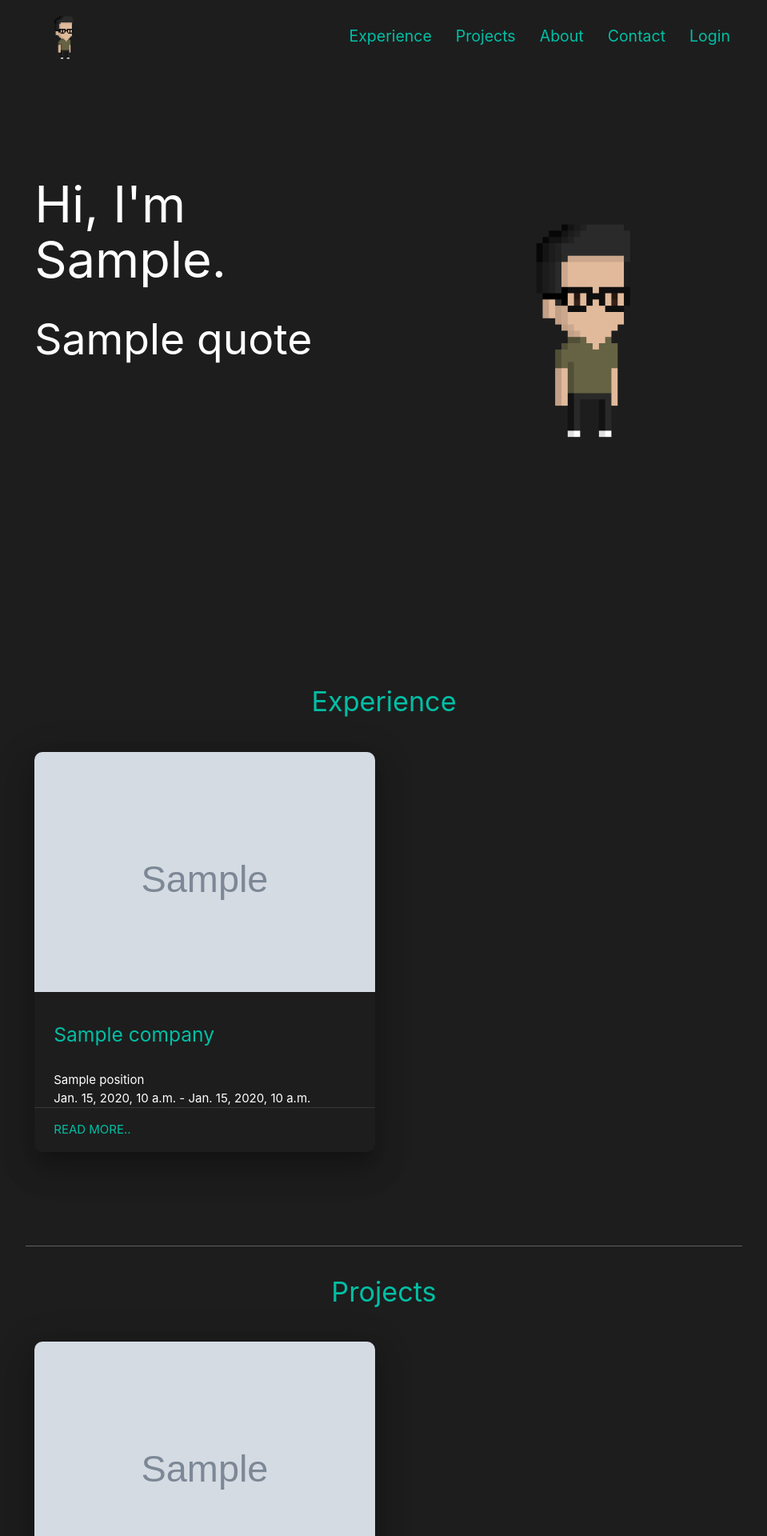
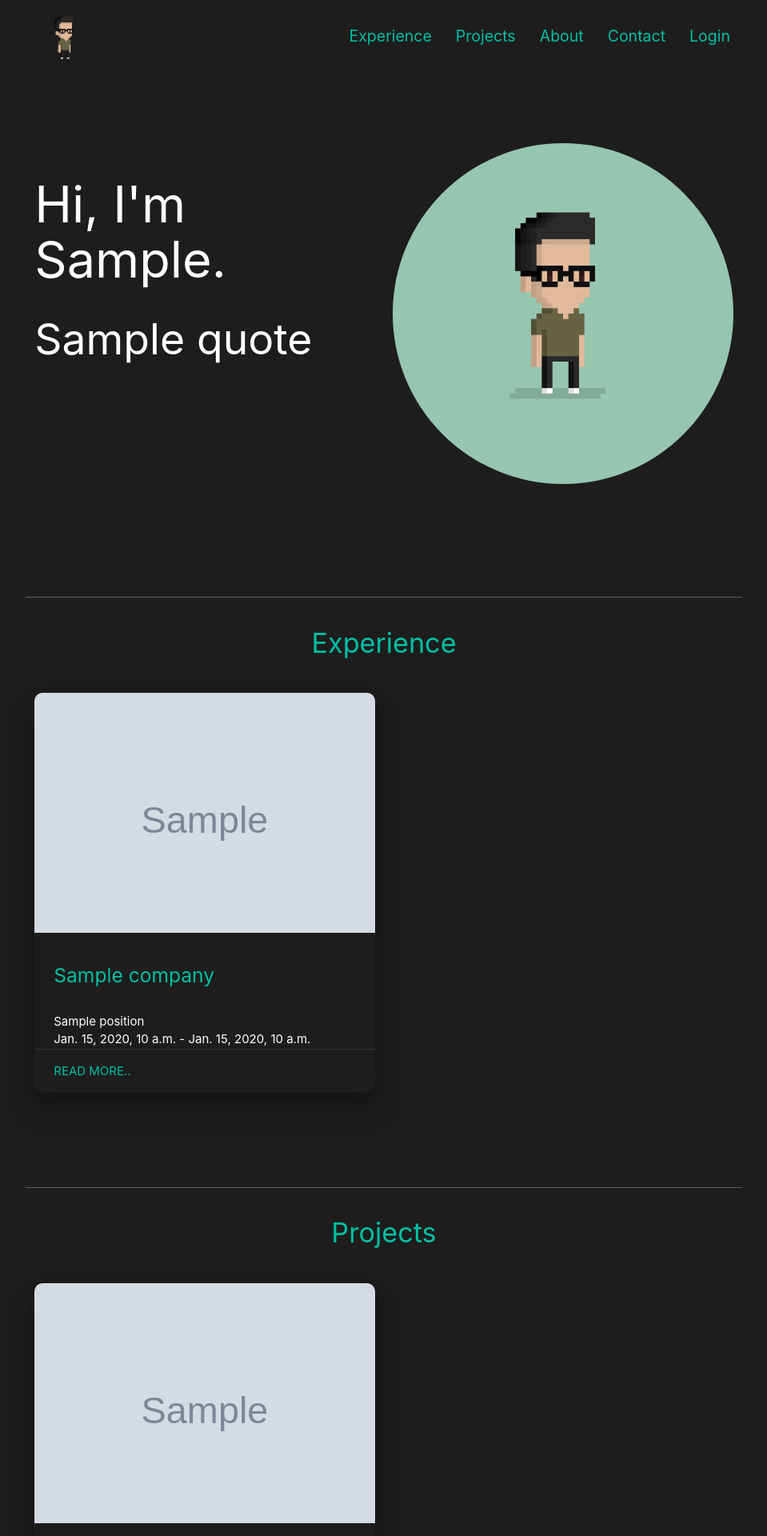
Before and after one commit to MayankJ99/Portfolio2.0, a Django app: template personal/templates/index.html in a window 1280 px wide. Shown: the top 1920 px of the page at 80% size, without its empty margins (160-1119 px from the left). Run offline with Django 3.2, Linux system fonts and the light colour scheme; the template is opened without the code that fills it: most values are stand-ins (such as "Sample title", 1, 10 or a date in 2020); grey boxes marked "Sample" are stand-in pictures; some libraries are stand-ins or nearby versions.

Commit message:
lighthouse optimizations

```diff
--- a/personal/templates/index.html
+++ b/personal/templates/index.html
@@ -20,7 +20,7 @@
     <script src="https://unpkg.com/aos@2.3.1/dist/aos.js"></script>
     <script src="https://ajax.googleapis.com/ajax/libs/jquery/2.2.4/jquery.min.js"></script>
 
-    <link href="https://fonts.googleapis.com/icon?family=Material+Icons" rel="stylesheet">
+    <link href="https://fonts.googleapis.com/icon?family=Material+Icons&display=swap" rel="stylesheet">
 
     <script src="https://use.fontawesome.com/3d41ee30d1.js"></script>
     <!-- Compiled and minified CSS -->
@@ -75,8 +75,16 @@
 
         </div>
     </nav>
-    <div class="container sidenav right" id="mobile-demo">
-        <ul>
+        <ul class="sidenav right" id="mobile-demo" style="background: #1d1d1d">
+            <li>
+                <div class="user-view">
+                    <div class="background">
+                    </div>
+                    <img class="circle" src="{{ profile.profile_pic.url }}">
+                    <span style="font-size: 1.7em;" class="white-text">Mayank Jha</span>
+                </div>
+            </li>
+            <li><div class="divider grey darken-2 "></div></li>
             <li><a style="font-size: 1.3em;" href="#experience" class="teal-text text-accent-4">Experience</a></li>
             <li><a style="font-size: 1.3em;" href="#projects" class="teal-text text-accent-4">Projects</a></li>
             <li><a style="font-size: 1.3em;" href="#about" class="teal-text text-accent-4">About</a></li>
@@ -91,7 +99,6 @@
 
             {% endif %}
         </ul>
-    </div>
 </div>
 
 {% if user.is_authenticated %}
@@ -127,12 +134,16 @@
         </div>
 
       <div class="col l6 m6 s12">
-             <img src="{% static 'mayankjha813_transparent_poker.png' %}" alt="404" height="500" width="500" class="hide-on-small-only">
+             <img src="{% static 'mayankjha813_poker.png' %}" alt="404" height="500" width="500" class="circle responsive-img">
+
         </div>
     </div>
 
 </section>
 
+<div class="container">
+    <div class="divider grey darken-2 show-on-small"></div>
+</div>
 <section id="experience" class="section scrollspy">
     <h4 class="teal-text text-accent-4 center-align"> Experience</h4>
     <br>
@@ -221,11 +232,7 @@
                         <div class="card-content">
                             <h5 class="left-align teal-text text-accent-4">{{ project.name }}</h5>
                             <br>
-                            <br>
-                            <br>
                             <p class="left-align white-text">{{ project.short_description }}</p>
-                            <br>
-                            <br>
                             <br>
                         </div>
                         <div class="card-action">
--- a/personal_web/settings.py
+++ b/personal_web/settings.py
@@ -26,7 +26,6 @@ TEMPLATE_DIR = os.path.join(BASE_DIR, 'templates')
 # SECURITY WARNING: keep the secret key used in production secret!
 SECRET_KEY = os.environ.get('SECRET_KEY')
 # SECRET_KEY = "e75551e924c9ee96f1ed1c12775a90c4cf79d3655ad6f72f"
-
 
 # SECURITY WARNING: don't run with debug turned on in production!
 DEBUG = True
```
Also changed, not shown: db.sqlite3, personal/static/mayankjha813_poker.png (added), 1 other file.
